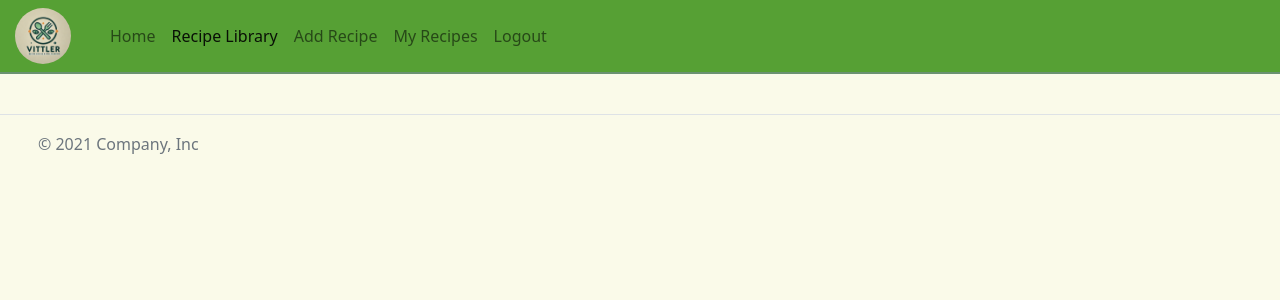
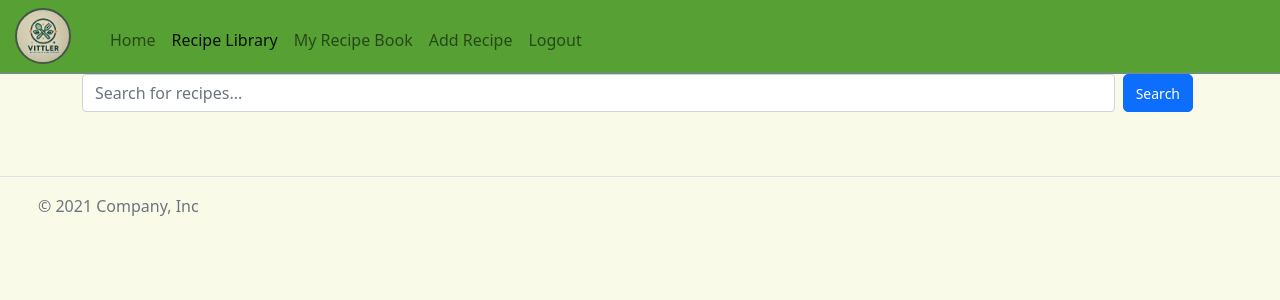
Before and after one commit to Matt-Cowen/Vittler, a Django app: page /library/ in a window 1280 px wide. Shown: the top 300 px of the page. Run offline with Django 4.2, Linux system fonts and the light colour scheme; the visitor is signed in with stand-in values (Sample User, id 1); data that the repository does not hold is empty; some libraries are stand-ins or nearby versions.

Commit message:
search functionality added to recipe library

```diff
--- a/recipe_library/templates/recipe_library/index.html
+++ b/recipe_library/templates/recipe_library/index.html
@@ -6,10 +6,8 @@
     <div id="hero">
 
         <div class="container">
-            <div class="row">
-                <div class="opaque-overlay">&nbsp;</div>
-                <div class="col-12 col-md-6 col-lg-8 hero-text text-center">
-
+            <div class="row justify-content-center">
+                <div class="col-12 col-md-6 col-lg-8 hero-text text-center ">
                     <h1>Find and organise your favourite recipes</h1>
                     <hr class="hr-white">
                     <p class="lead">We're here to help.</p><a class="find-out" href="{% url 'library' %}">Start searching recipes!</a>
--- a/recipe_library/templates/recipe_library/library.html
+++ b/recipe_library/templates/recipe_library/library.html
@@ -4,6 +4,16 @@
 
 
 {% block content %}
+
+
+
+<div class="container mb-4">
+    <form method="get" action="{% url 'library' %}" class="d-flex justify-content-center">
+        <input type="text" name="search" class="form-control" placeholder="Search for recipes..."
+               value="{{ search_query }}">
+        <button type="submit" class="btn btn-primary ms-2">Search</button>
+    </form>
+</div>
 
 <div class="container">
     <div class="row">
@@ -39,13 +49,18 @@
 
                             <p class="card-text text-muted h6">Created by: {{ recipe.creator }}</p>
                             </p>
-                            <!-- Button trigger modal -->
-                            <button type="button" class="btn btn-primary" data-bs-toggle="modal"
-                                data-bs-target="#{{ recipe.slug }}Modal">
-                                View full recipe
-                            </button>
-                            <a data-recipe_id="{{ recipe.id }}"
-                            href="{% url 'add_to_my_recipes' recipe.id %}">Add to My Recipes</a>
+                            <!-- Button container modal and add -->
+                            <div class="button-container">
+                                <button type="button" class="btn btn-primary" data-bs-toggle="modal"
+                                    data-bs-target="#{{ recipe.slug }}Modal">
+                                    View full recipe
+                                </button>
+                                <a data-recipe_id="{{ recipe.id }}"
+                                    href="{% url 'add_to_my_recipes' recipe.id %}"><button class="btn btn-info">Add to
+                                        My
+                                        Recipes</button></a>
+
+                            </div>
 
 
 
@@ -133,23 +148,6 @@
                                                 {% endif %}
                                             </div>
                                         </div>
-                                        <!-- <div class="modal-content d-none" id="{{ recipe.id }}-modal-edit">
-                                            <div class="modal-header">
-                                                <h1 class="modal-title fs-5" id="{{ recipe.id }}-title-edit-modal-id">
-                                                    {{ recipe.title }}
-                                                </h1>
-                                                <button type="button" class="btn-close" data-bs-dismiss="modal"
-                                                    aria-label="Close"></button>
-                                                <div class="modal-body">
-
-                                                </div>
-                                                <div class="modal-footer">
-                                                    <button type="button" class="btn btn-secondary"
-                                                        data-bs-dismiss="modal">Close</button>
-                                                        <button class="btn btn-delete" recipe_id="{{ recipe.id }}">Delete</button>
-                                                </div>
-                                            </div>
-                                        </div> -->
                                     </div>
                                 </div>
                             </div>
--- a/recipe_library/views.py
+++ b/recipe_library/views.py
@@ -4,6 +4,7 @@ from django.contrib import messages
 from django.http import HttpResponseRedirect
 from django.utils import timezone
 from django.utils.text import slugify
+from django.db.models import Q
 from .models import Recipe, MyRecipes
 from .forms import RecipeForm
 
@@ -24,6 +25,20 @@ class RecipeList(generic.ListView):
             (recipe, RecipeForm(instance=recipe)) for recipe in context['object_list']
         ]
         return context
+
+    def get_queryset(self):
+        queryset = Recipe.objects.filter(status=1)  # Start with active recipes only
+
+        # Handle search functionality
+        search_query = self.request.GET.get('search', '')  # Retrieve search term from GET parameters
+        if search_query:
+            queryset = queryset.filter(
+                Q(title__icontains=search_query) |  # Filter by title
+                Q(blurb__icontains=search_query) |  # Or filter by blurb
+                Q(ingredients__icontains=search_query)  # Or filter by ingredients
+            )
+
+        return queryset
 
 class MyRecipeList(generic.ListView):
     queryset = MyRecipes.objects.all()
--- a/static/css/style.css
+++ b/static/css/style.css
@@ -1,4 +1,4 @@
-/**--------------------------------------------General------**/
+/* *--------------------------------------------General------**/
 
 body {
     background-color: #fafae9;
@@ -35,6 +35,7 @@ body {
     width: 3.5rem;
     margin-left: 15px;
     border-radius: 50%;
+    border: 2px solid #425a46;
 }
 
 .navbar-toggler {
@@ -59,4 +60,19 @@ body {
 }
 
 
-/**--------------------------------------------Recipe Cards------**/
+/*--------------------------------------------Recipe Cards------*/
+
+.btn {
+    font-size: 14px;
+    border-radius: 5px;
+    margin: 0 5px;
+    white-space: nowrap; /* Prevent the text from wrapping */
+    max-width: 100%; /* Ensure the button width doesn't exceed its container */
+    flex-shrink: 0; /* Prevent button from shrinking */
+}
+
+.button-container {
+    display: flex;
+    justify-content: center; /* Center the buttons horizontally */
+    flex-wrap: nowrap; /* Prevent buttons from wrapping to the next line */
+}
--- a/templates/base.html
+++ b/templates/base.html
@@ -35,7 +35,7 @@
             data-bs-target="#navbarNav" aria-controls="navbarNav" aria-expanded="false" aria-label="Toggle navigation">
             <span class="navbar-toggler-icon"></span>
         </button>
-        <div class="collapse navbar-collapse" id="navbarNav">
+        <div class="collapse navbar-collapse mt-2" id="navbarNav">
             <ul class="navbar-nav navbar-content">
                 <li class="nav-item">
                     <a class="nav-link {% if request.path == home_url %}active{% endif %}"
@@ -46,13 +46,13 @@
                         href="{% url 'library' %}">Recipe Library</a>
                 </li>
                 {% if user.is_authenticated %}
+                <li class="nav-item">
+                    <a class="nav-link {% if request.path == logout_url %}active{% endif %}" aria-current="page"
+                        href="{% url 'my_recipes' %}">My Recipe Book</a>
+                </li>
                 <li class="nav-item"></li>
                 <a class="nav-link {% if request.path == submit_recipe_url %}active{% endif %}"
                     href="{% url 'submit_recipe' %}">Add Recipe</a>
-                </li>
-                <li class="nav-item">
-                    <a class="nav-link {% if request.path == logout_url %}active{% endif %}" aria-current="page"
-                        href="{% url 'my_recipes' %}">My Recipes</a>
                 </li>
                 <li class="nav-item">
                     <a class="nav-link {% if request.path == logout_url %}active{% endif %}" aria-current="page"
```
